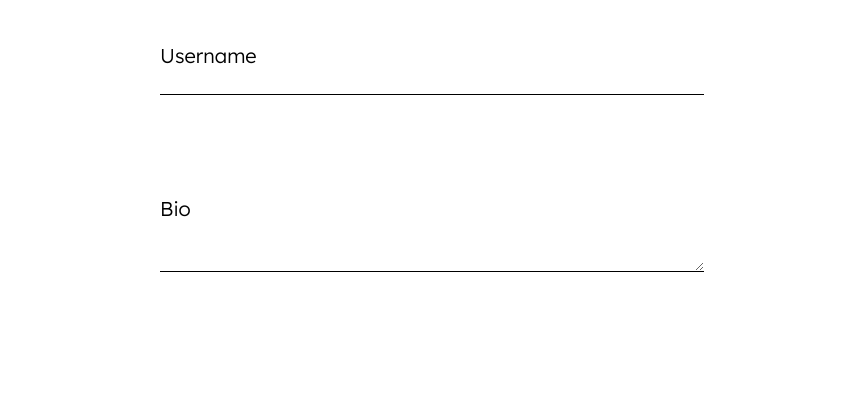
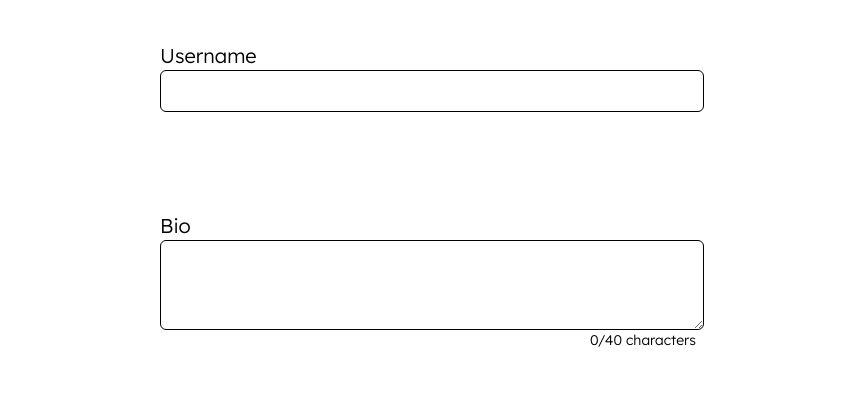
Before and after one commit to makersmecca/Vibie, a React (Vite) app: page /editprofile in a window 1280 px wide. Shown: the part 258-658 px from the top of the page, without its empty margins (208-1071 px from the left). Built offline with nearby package versions, Linux system fonts and the light colour scheme; no server answers; a web font is replaced by a local one.

Commit message:
Added dark theme color to text. Added max character limit to the Bio text

```diff
--- a/src/Components/userProfileComponents/EditProfile.jsx
+++ b/src/Components/userProfileComponents/EditProfile.jsx
@@ -21,6 +21,7 @@ const EditProfile = () => {
   const [profileFile, setProfileFile] = useState([]);
   const [profilePreview, setProfilePreview] = useState(null);
   const [bannerPreview, setBannerPreview] = useState(null);
+  const [bioCharacterCount, setBioCharacterCount] = useState(bio.length);
 
   const [btnMsg, setBtnMsg] = useState("Update");
 
@@ -29,6 +30,10 @@ const EditProfile = () => {
     .setProject(`${import.meta.env.VITE_APPWRITE_PROJECT_ID}`);
 
   const storage = new Storage(client);
+
+  useEffect(() => {
+    setBioCharacterCount(bio.length);
+  }, [bio]);
 
   useEffect(() => {
     const fetchUserData = async () => {
@@ -247,7 +252,7 @@ const EditProfile = () => {
   }, []);
 
   return (
-    <div className="flex flex-col">
+    <div className="flex flex-col dark:bg-gray-900 h-[100vh]">
       {/* profile banner */}
       <div className="flex justify-center">
         <div className="relative w-full md:w-[800px]">
@@ -337,34 +342,38 @@ const EditProfile = () => {
       {/* user's details */}
       <div className="w-full md:w-[800px] flex flex-col self-center">
         <div className="flex flex-col mt-[100px] md:mt-[150px] self-center w-full md:w-[600px] font-Lexend font-light px-7">
-          <label htmlFor="username" className="text-xl">
+          <label htmlFor="username" className="text-xl dark:text-white">
             Username
           </label>
           <input
             id="username"
             type="text"
-            className="border-b-[1px] border-black focus:outline-none"
+            className="border-[1px] border-black focus:outline-none rounded-md p-2"
             value={username}
             onChange={handleUsernameInput}
           />
         </div>
         <div className="flex flex-col mt-[100px] self-center w-full md:w-[600px] font-Lexend font-light px-7">
-          <label htmlFor="username" className="text-xl">
+          <label htmlFor="username" className="text-xl dark:text-white">
             Bio
           </label>
           <textarea
             id="username"
             type="text"
-            className="border-b-[1px] border-black focus:outline-none"
+            className="border-[1px] border-black focus:outline-none rounded-md p-2"
             value={bio}
             onChange={handleBioInput}
-            rows="2"
+            rows="3"
+            maxLength={40}
           />
+          <div className="w-full flex justify-end pr-2 dark:text-white text-sm">
+            {`${bioCharacterCount}/40 characters`}
+          </div>
         </div>
       </div>
       <div className="w-full flex justify-center">
         <button
-          className={`bg-gray-900 w-[300px] text-white rounded-full py-1.5 fixed bottom-[20px] font-Lexend ${
+          className={`dark:bg-white bg-gray-900 w-[300px] text-white dark:text-black rounded-full py-1.5 fixed bottom-[20px] font-Lexend ${
             btnMsg === "Updating..." && "animate-pulse"
           }`}
           onClick={handleSave}
```
